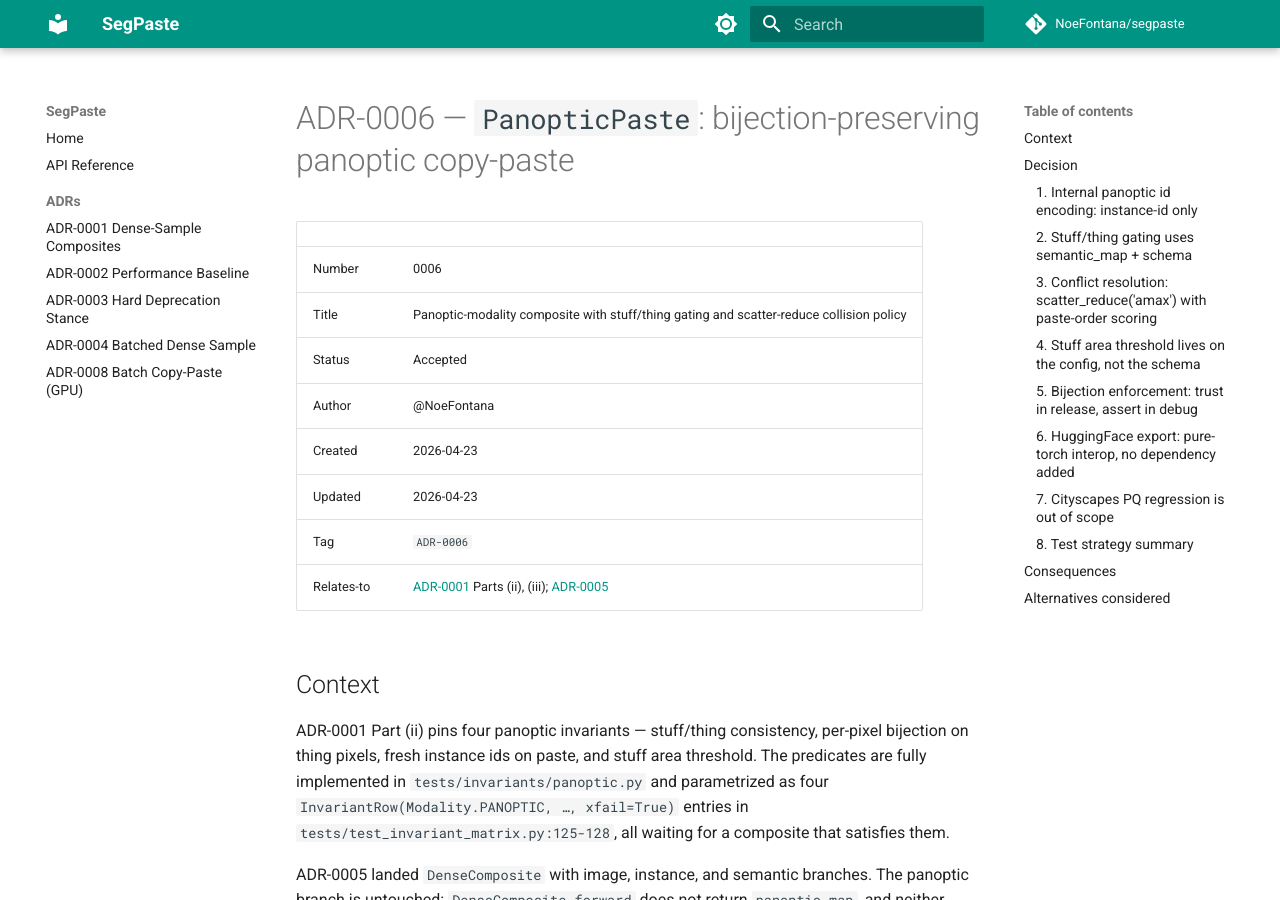
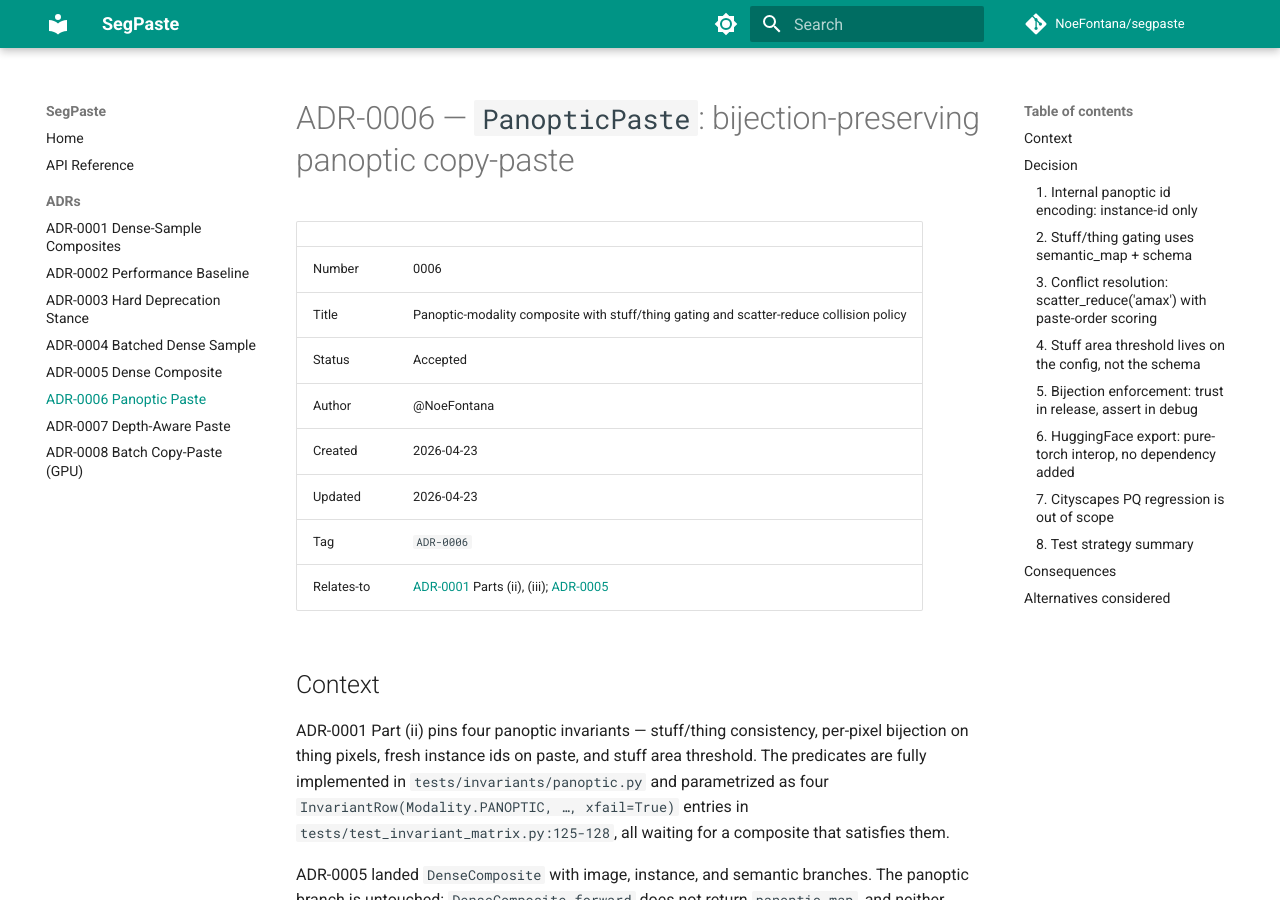
Before and after one commit to NoeFontana/segpaste, an MkDocs documentation site: the page built from docs/adrs/0006-panoptic-paste.md, in a window 1280 px wide and 900 px high. Built offline with MkDocs 1.6.1 and Material for MkDocs 9.7.7, drawn with Linux system fonts in a browser that asks for light colours; comment, search, counter and statistics services are not loaded.

Commit message:
docs(mkdocs): backfill ADR-0005/0006/0007 in nav

```diff
--- a/mkdocs.yml
+++ b/mkdocs.yml
@@ -65,4 +65,7 @@ nav:
       - ADR-0002 Performance Baseline: adrs/0002-performance-baseline.md
       - ADR-0003 Hard Deprecation Stance: adrs/0003-hard-deprecation-stance.md
       - ADR-0004 Batched Dense Sample: adrs/0004-batched-dense-sample.md
+      - ADR-0005 Dense Composite: adrs/0005-dense-composite.md
+      - ADR-0006 Panoptic Paste: adrs/0006-panoptic-paste.md
+      - ADR-0007 Depth-Aware Paste: adrs/0007-depth-aware-paste.md
       - ADR-0008 Batch Copy-Paste (GPU): adrs/0008-batch-copy-paste.md
```
